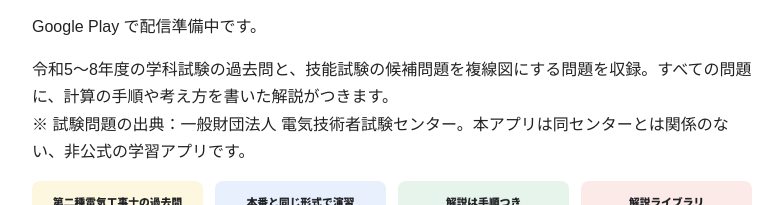
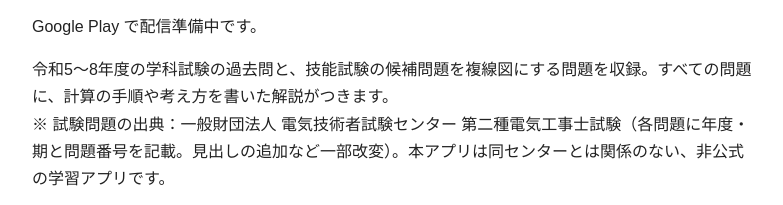
Before and after one commit to DNGG-studio/DNGG-studio.github.io, a plain HTML site: page denko2/index.html in a window 1280 px wide. Shown: the part 518-723 px from the top of the page, without its empty margins (248-1031 px from the left). Drawn offline with Linux system fonts and the light colour scheme.

Commit message:
電工二種の紹介ページの出典に、年度・期の記載と一部改変の旨を足す
指示内容: 試験センターの過去問の使用条件を確認し、足りない出典表記を修正して（app-denko2 #13 と同じ指示）

- 出典の注記に「各問題に年度・期と問題番号を記載。見出しの追加など一部改変」を足す。利用条件で、改変したときはその旨の明記が求められているため

Co-Authored-By: Claude Opus 5.5 <noreply@anthropic.com>

```diff
--- a/denko2/index.html
+++ b/denko2/index.html
@@ -15,7 +15,7 @@
 <p>第二種電気工事士の学科試験・技能試験の対策アプリです。</p>
 <p>Google Play で配信準備中です。</p>
 
-<p>令和5〜8年度の学科試験の過去問と、技能試験の候補問題を複線図にする問題を収録。すべての問題に、計算の手順や考え方を書いた解説がつきます。<br>※ 試験問題の出典：一般財団法人 電気技術者試験センター。本アプリは同センターとは関係のない、非公式の学習アプリです。</p>
+<p>令和5〜8年度の学科試験の過去問と、技能試験の候補問題を複線図にする問題を収録。すべての問題に、計算の手順や考え方を書いた解説がつきます。<br>※ 試験問題の出典：一般財団法人 電気技術者試験センター 第二種電気工事士試験（各問題に年度・期と問題番号を記載。見出しの追加など一部改変）。本アプリは同センターとは関係のない、非公式の学習アプリです。</p>
 
 <div class="shots">
 <img src="images/ja/1.png" width="1080" height="1920" loading="lazy" alt="ホーム">
```
